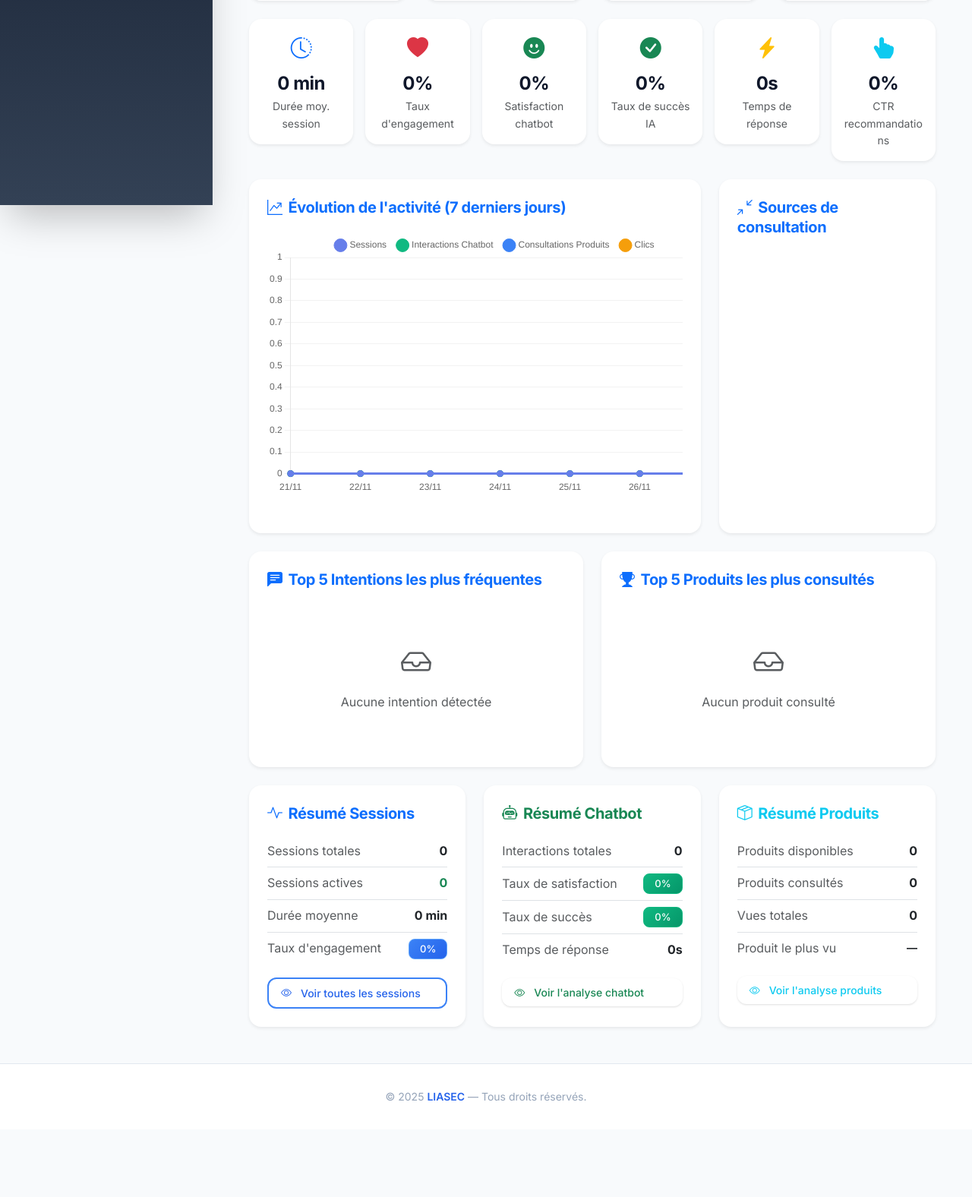
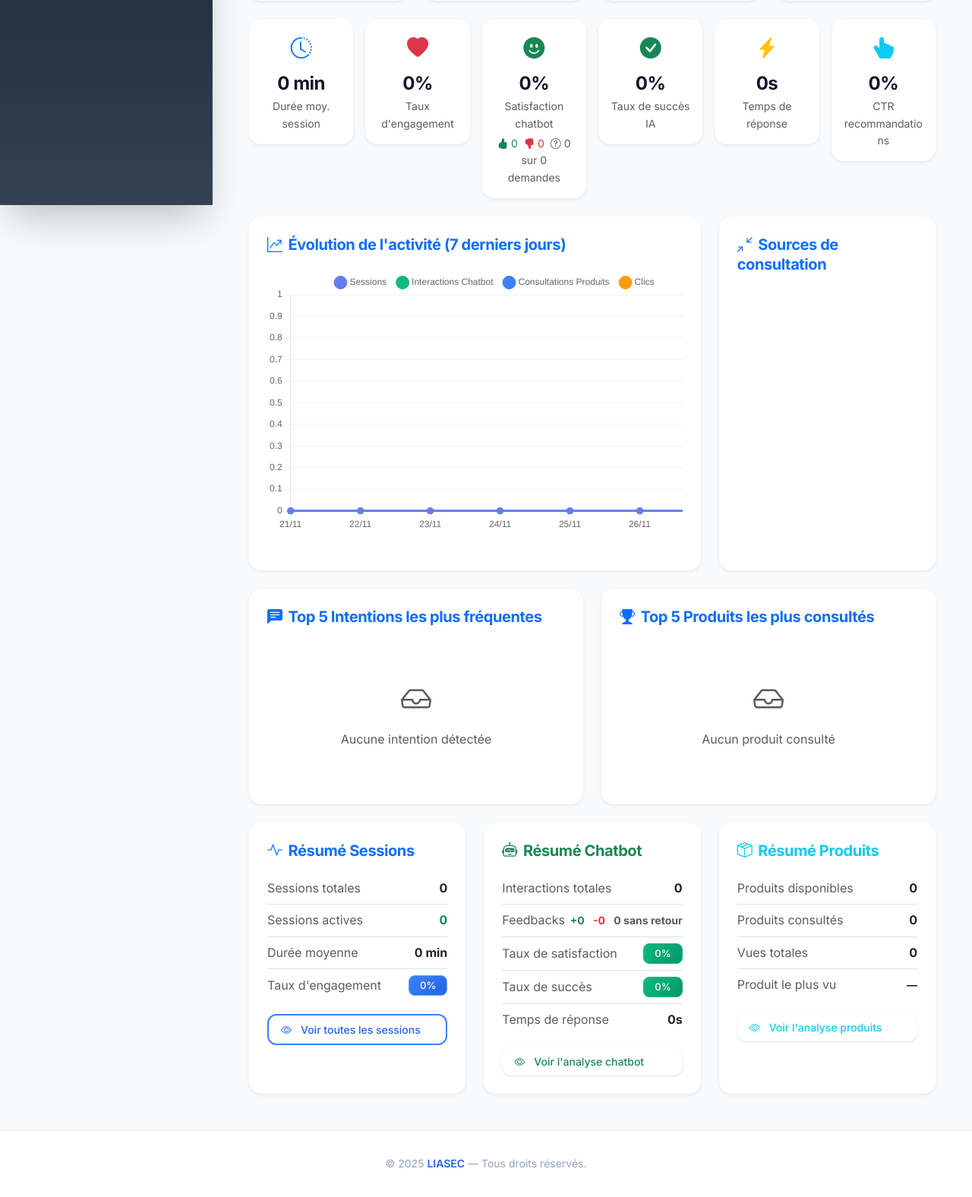
Before and after one commit to assiabnr/liasec_hub, a Django app: page /dashboard/ in a window 1280 px wide. Shown: the part 530-2106 px from the top of the page at 76% size. Before the commit the page ends 1980 px from the top, so only its background shows below. Run offline with Django 5.2, Linux system fonts and the light colour scheme; the visitor is signed in with stand-in values (Sample User, id 1); data that the repository does not hold is empty; a map, chart or similar area stays blank; parts of the project's set-up code (start-up, migrations or seed data) failed here and were passed over.

Commit message:
prise en compte de la satisfaction dans le detail des sessions

```diff
--- a/chatbot/views.py
+++ b/chatbot/views.py
@@ -230,7 +230,7 @@ def chat_api(request):
             user_id=user_id,
             start_time=timezone.now(),
             device=device,
-            location="Decathlon Lille Centre",
+            location="Decathlon Le Mans",
         )
         request.session["session_id"] = session.id
         request.session["user_id"] = user_id
--- a/dashboard/generate_test_data.py
+++ b/dashboard/generate_test_data.py
@@ -17,7 +17,7 @@ Settings.objects.all().delete()
 # ======================
 Settings.objects.create(
     name="Borne tactile v2.1",
-    location="Decathlon Lille Centre",
+    location="Decathlon Le Mans",
     code="BNL-021",
     track_sessions=True,
     track_clicks=True,
@@ -65,7 +65,7 @@ for i in range(10):
         end_time=end,
         duration=end - start,
         device=random.choice(["iPad Pro", "Surface Go", "PC borne tactile"]),
-        location="Decathlon Lille Centre",
+        location="Decathlon Le Mans",
     )
     sessions.append(s)
 print(f"✅ {len(sessions)} sessions créées.")
--- a/dashboard/models.py
+++ b/dashboard/models.py
@@ -188,7 +188,7 @@ class Settings(models.Model):
     Configuration générale de la borne / dashboard.
     """
     name = models.CharField(max_length=100, default="Borne tactile v2.1")
-    location = models.CharField(max_length=150, default="Decathlon Lille Centre")
+    location = models.CharField(max_length=150, default="Decathlon Le Mans")
     code = models.CharField(max_length=50, default="BNL-021")
 
     # Options de tracking
--- a/dashboard/templates/dashboard/dashboard_home.html
+++ b/dashboard/templates/dashboard/dashboard_home.html
@@ -187,7 +187,13 @@
           <i class="bi bi-emoji-smile-fill text-success fs-3"></i>
         </div>
         <h4 class="fw-bold mb-1">{{ satisfaction_rate }}%</h4>
-        <p class="text-muted small mb-0">Satisfaction chatbot</p>
+        <p class="text-muted small mb-1">Satisfaction chatbot</p>
+        <div class="d-flex justify-content-center gap-2 small">
+          <span class="text-success"><i class="bi bi-hand-thumbs-up-fill me-1"></i>{{ satisfied_feedbacks }}</span>
+          <span class="text-danger"><i class="bi bi-hand-thumbs-down-fill me-1"></i>{{ unsatisfied_feedbacks }}</span>
+          <span class="text-muted"><i class="bi bi-question-circle me-1"></i>{{ no_feedbacks }}</span>
+        </div>
+        <small class="text-muted">sur {{ total_feedback_requests }} demandes</small>
       </div>
     </div>
 
@@ -433,6 +439,14 @@
             <li class="list-group-item d-flex justify-content-between align-items-center px-0">
               <span class="text-muted">Interactions totales</span>
               <span class="fw-bold">{{ interactions_total|intcomma }}</span>
+            </li>
+            <li class="list-group-item d-flex justify-content-between align-items-center px-0">
+              <span class="text-muted">Feedbacks</span>
+              <span class="fw-bold small">
+                <span class="text-success me-2">+{{ satisfied_feedbacks }}</span>
+                <span class="text-danger me-2">-{{ unsatisfied_feedbacks }}</span>
+                <span class="text-muted">{{ no_feedbacks }} sans retour</span>
+              </span>
             </li>
             <li class="list-group-item d-flex justify-content-between align-items-center px-0">
               <span class="text-muted">Taux de satisfaction</span>
--- a/dashboard/templates/dashboard/includes/_session_detail.html
+++ b/dashboard/templates/dashboard/includes/_session_detail.html
@@ -224,11 +224,12 @@
     <div class="col-md-3">
       <div class="session-stat-box">
         <div class="label">Satisfaction</div>
-        {% if satisfaction_rate %}
+        {% if total_with_ask_feedback %}
           <h3 class="{% if satisfaction_rate >= 70 %}text-success{% elif satisfaction_rate >= 50 %}text-warning{% else %}text-danger{% endif %}">
             {{ satisfaction_rate }}%
           </h3>
-          <small>{{ satisfied }}/{{ total_feedbacks }} positifs</small>
+          <small class="d-block">{{ satisfied }} satisfaits / {{ unsatisfied }} insatisfaits</small>
+          <small class="text-muted d-block">{{ no_feedback }} sans retour</small>
         {% else %}
           <h3 class="text-muted">—</h3>
           <small>Aucun feedback</small>
--- a/dashboard/views.py
+++ b/dashboard/views.py
@@ -85,15 +85,16 @@ def dashboard_home(request):
     if interactions_previous_7 > 0:
         interactions_variation = round(((interactions_last_7 - interactions_previous_7) / interactions_previous_7) * 100, 1)
 
-    # Taux de satisfaction (incluant les conversations sans retour)
-    # On compte toutes les interactions où un feedback a été demandé
-    satisfaction_data = ChatbotInteraction.objects.filter(
-        ask_feedback=True
-    ).aggregate(
+    # Taux de satisfaction et répartition des feedbacks (incluant les conversations sans retour)
+    feedback_qs = ChatbotInteraction.objects.filter(ask_feedback=True)
+    satisfaction_agg = feedback_qs.aggregate(
         positive=Count("id", filter=Q(satisfaction=True)),
-        total=Count("id")
-    )
-    satisfaction_rate = round((satisfaction_data["positive"] / satisfaction_data["total"] * 100), 1) if satisfaction_data["total"] > 0 else 0
+        negative=Count("id", filter=Q(satisfaction=False)),
+        no_return=Count("id", filter=Q(satisfaction__isnull=True)),
+        answered=Count("id", filter=Q(satisfaction__isnull=False)),
+    )
+    total_with_feedback_option = feedback_qs.count()
+    satisfaction_rate = round((satisfaction_agg["positive"] / total_with_feedback_option * 100), 1) if total_with_feedback_option else 0
 
     # Taux de succès
     success_data = ChatbotInteraction.objects.aggregate(
@@ -201,6 +202,11 @@ def dashboard_home(request):
         "interactions_last_7": interactions_last_7,
         "interactions_variation": interactions_variation,
         "satisfaction_rate": satisfaction_rate,
+        "satisfied_feedbacks": satisfaction_agg["positive"],
+        "unsatisfied_feedbacks": satisfaction_agg["negative"],
+        "no_feedbacks": satisfaction_agg["no_return"],
+        "total_feedbacks": satisfaction_agg["answered"],
+        "total_feedback_requests": total_with_feedback_option,
         "success_rate": success_rate,
         "avg_response_time": avg_response_time,
 
@@ -813,6 +819,7 @@ def session_detail_view(request, session_id):
     unsatisfied = feedbacks.filter(satisfaction=False).count()
     total_feedbacks = feedbacks.count()
     total_with_ask_feedback = chats_with_ask_feedback.count()
+    no_feedback = total_with_ask_feedback - total_feedbacks
     satisfaction_rate = round((satisfied / total_with_ask_feedback * 100), 1) if total_with_ask_feedback else None
 
     # Temps de réponse moyen du chatbot
@@ -849,7 +856,9 @@ def session_detail_view(request, session_id):
         "satisfaction_rate": satisfaction_rate,
         "satisfied": satisfied,
         "unsatisfied": unsatisfied,
+        "no_feedback": no_feedback,
         "total_feedbacks": total_feedbacks,
+        "total_with_ask_feedback": total_with_ask_feedback,
 
         # Stats chatbot
         "avg_response_time": avg_response_time,
```
Also changed, not shown: dashboard/migrations/0005_settings.py.
